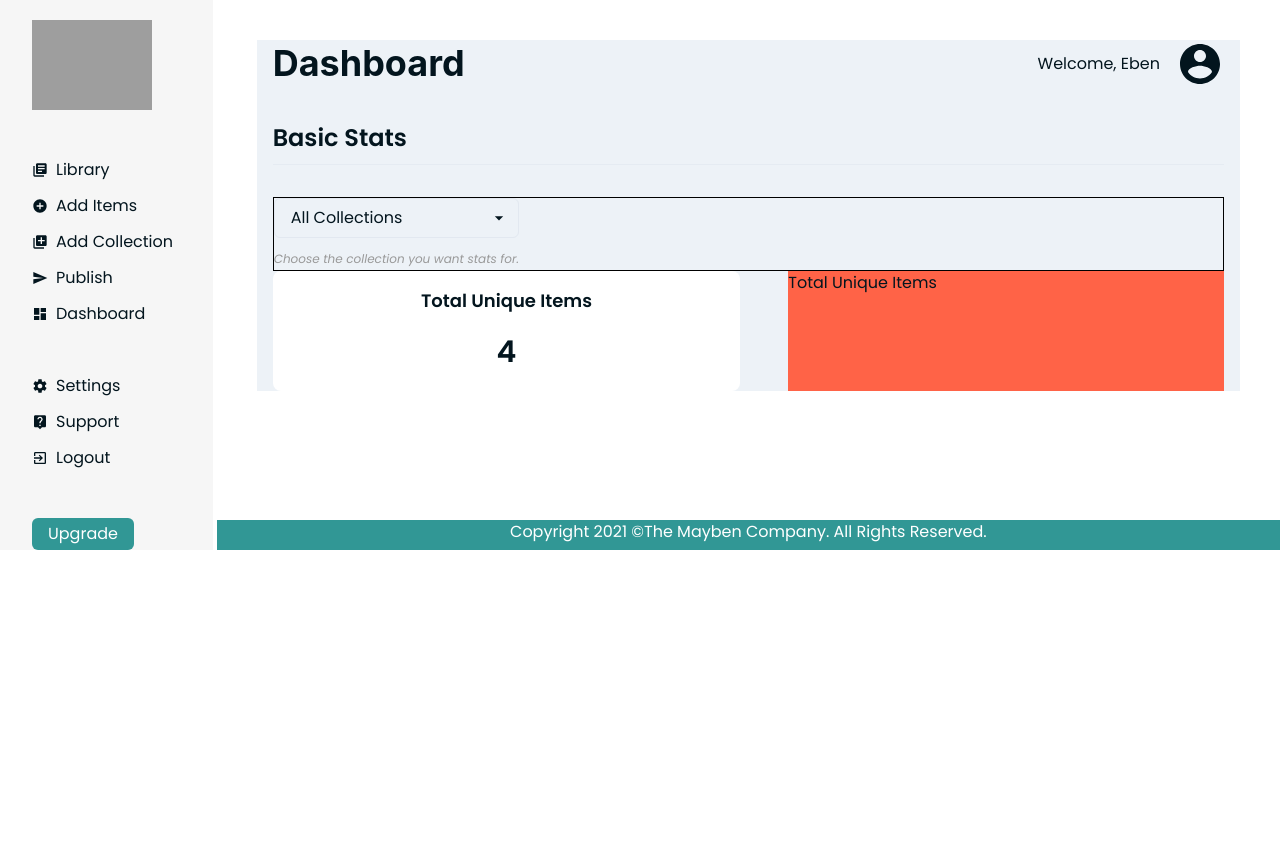
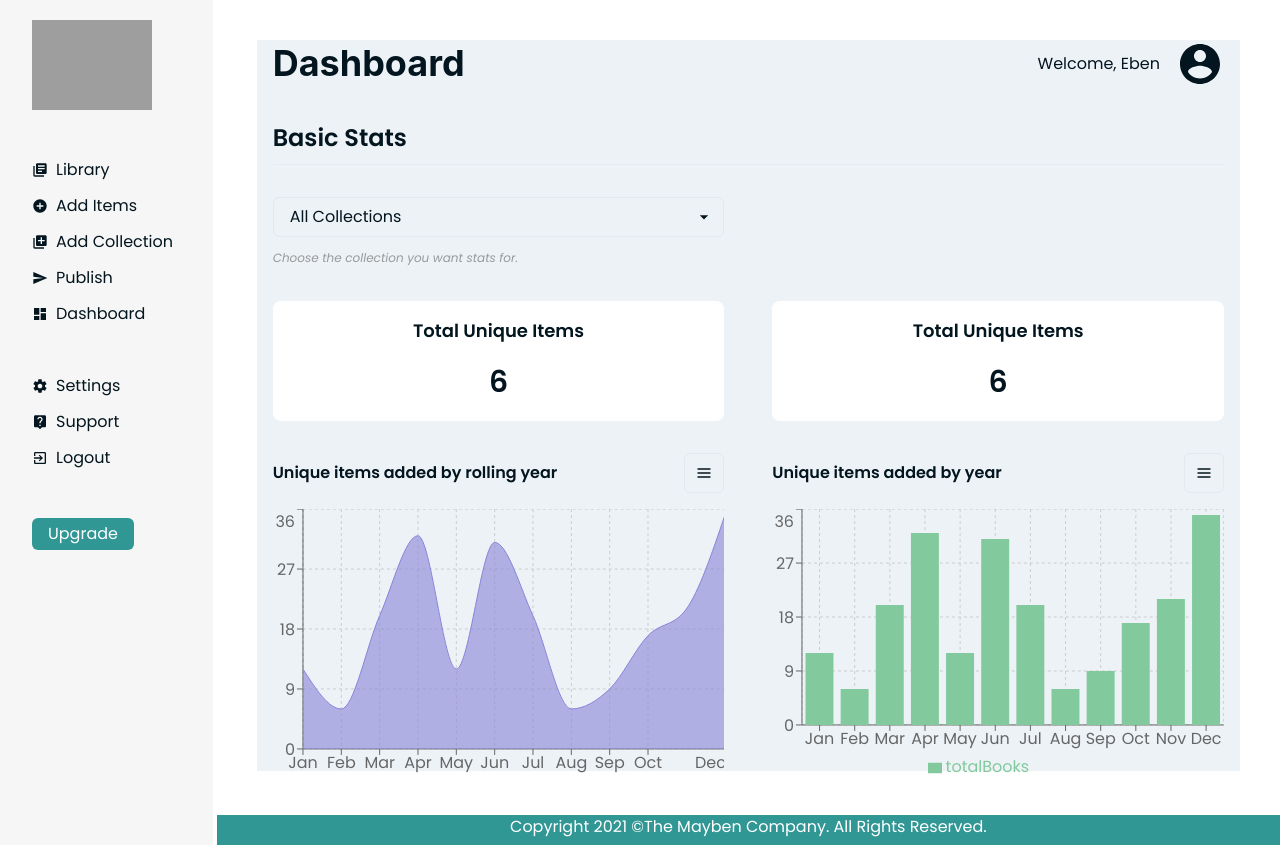
Before and after one commit to ebenofere/libcart-react-chakraui, a React (Create React App) app: page /dashboard in a window 1280 px wide. Before the commit the page ends 800 px from the top, so only its background shows below. Built offline with nearby package versions, Linux system fonts and the light colour scheme; grey boxes are pictures that could not be loaded.

Commit message:
update UI

```diff
--- a/package.json
+++ b/package.json
@@ -16,6 +16,7 @@
     "react-icons": "^3.11.0",
     "react-router-dom": "^6.3.0",
     "react-scripts": "5.0.1",
+    "recharts": "^2.1.13",
     "web-vitals": "^0.2.4"
   },
   "scripts": {
--- a/src/App.js
+++ b/src/App.js
@@ -15,7 +15,7 @@ import {
 import { Routes, Route } from 'react-router-dom';
 import { MdAccountCircle } from 'react-icons/md';
 
-import { bookList } from './store';
+import { bookList, booksNoEachMonth } from './store';
 import { Header } from './Header';
 import Navbar from './components/Nav/Navbar';
 import Footer from './components/Footer/Footer';
@@ -64,7 +64,15 @@ function App() {
             }
           />
           <Route path="/additems" element={<AddItems />} />
-          <Route path="/dashboard" element={<Dashboard />} />
+          <Route
+            path="/dashboard"
+            element={
+              <Dashboard
+                noOfItems={books.length}
+                booksNoEachMonth={booksNoEachMonth}
+              />
+            }
+          />
           <Route path="*" element={<Whoops404 />} />
         </Routes>
       </GridItem>
--- a/src/components/Dashboard/Dashboard.js
+++ b/src/components/Dashboard/Dashboard.js
@@ -11,14 +11,17 @@ import {
 import { MdArrowDropDown } from 'react-icons/md';
 
 import ContainerHeader from '../ContainerHeader';
+import PaperBoard from './PaperBoard';
+import SimpleChart from './SimpleChart';
+import TinyBarChart from './TinyBarChart';
 
-const Dashboard = () => {
+const Dashboard = ({ noOfItems, booksNoEachMonth }) => {
   return (
-    <Container maxW="6xl" bg="gray.100">
+    <Container maxW="6xl" pb={12} bg="gray.100">
       <ContainerHeader pageTitle="Dashboard" tabOne="Basic Stats" />
       <Box>
-        <Flex gap={2} style={{ border: '1px solid black' }}>
-          <Box>
+        <Flex gap={12} mb={8}>
+          <Box flex="1" w="50%">
             <Select
               icon={<MdArrowDropDown />}
               placeholder="All Collections"
@@ -30,26 +33,19 @@ const Dashboard = () => {
               Choose the collection you want stats for.
             </Text>
           </Box>
-          {/* <Box></Box> */}
+          <Box flex="1" w="50%"></Box>
         </Flex>
       </Box>
       <Box>
-        <Flex color="white" gap={12}>
-          <Box flex="1" bg="white" borderRadius="lg" px={4} h="120px" w="100%">
-            <Center>
-              <Flex direction="column" align="center" gap={4} mt={4}>
-                <Text fontWeight="600" fontSize="lg">
-                  Total Unique Items
-                </Text>
-                <Text fontWeight="600" fontSize="3xl">
-                  4
-                </Text>
-              </Flex>
-            </Center>
-          </Box>
-          <Box flex="1" bg="tomato">
-            <Text>Total Unique Items</Text>
-          </Box>
+        <Flex gap={12} mb={8}>
+          <PaperBoard noOfItems={noOfItems} />
+          <PaperBoard noOfItems={noOfItems} />
+        </Flex>
+      </Box>
+      <Box>
+        <Flex gap={12}>
+          <SimpleChart booksNoEachMonth={booksNoEachMonth} />
+          <TinyBarChart booksNoEachMonth={booksNoEachMonth} />
         </Flex>
       </Box>
     </Container>
--- /dev/null
+++ b/src/components/Dashboard/PaperBoard.js
@@ -0,0 +1,29 @@
+import React from 'react';
+import {
+  Text,
+  Box,
+  Divider,
+  Container,
+  Select,
+  Flex,
+  Center,
+} from '@chakra-ui/react';
+
+const PaperBoard = ({ noOfItems }) => {
+  return (
+    <Box flex="1" bg="white" borderRadius="lg" px={4} h="120px" w="100%">
+      <Center>
+        <Flex direction="column" align="center" gap={4} mt={4}>
+          <Text fontWeight="600" fontSize="lg">
+            Total Unique Items
+          </Text>
+          <Text fontWeight="600" fontSize="3xl">
+            {noOfItems}
+          </Text>
+        </Flex>
+      </Center>
+    </Box>
+  );
+};
+
+export default PaperBoard;
--- /dev/null
+++ b/src/components/Dashboard/SimpleChart.js
@@ -0,0 +1,78 @@
+import React from 'react';
+import {
+  AreaChart,
+  Area,
+  XAxis,
+  YAxis,
+  CartesianGrid,
+  Tooltip,
+  ResponsiveContainer,
+} from 'recharts';
+import {
+  Box,
+  Text,
+  Flex,
+  Menu,
+  MenuButton,
+  MenuList,
+  MenuItem,
+  IconButton,
+} from '@chakra-ui/react';
+import { HamburgerIcon } from '@chakra-ui/icons';
+
+const SimpleChart = ({ booksNoEachMonth }) => {
+  return (
+    <Box
+      flex="1"
+      color="lightblue"
+      height="270px"
+      width="180px"
+      // style={{ border: '1px solid black' }}
+    >
+      <Box>
+        <Flex align="center" justifyContent="space-between" mb={4}>
+          <Text fontWeight="600">Unique items added by rolling year</Text>
+          <Menu>
+            <MenuButton
+              as={IconButton}
+              aria-label="options"
+              icon={<HamburgerIcon />}
+              variant="outline"
+            />
+            <MenuList>
+              <MenuItem>Download SVG</MenuItem>
+              <MenuItem>Download PNG</MenuItem>
+              <MenuItem>Download CSV</MenuItem>
+            </MenuList>
+          </Menu>
+        </Flex>
+      </Box>
+      <ResponsiveContainer width="100%" height="100%">
+        <AreaChart
+          width={500}
+          height={400}
+          data={booksNoEachMonth}
+          margin={{
+            top: 0,
+            right: 0,
+            left: -30,
+            bottom: 0,
+          }}
+        >
+          <CartesianGrid strokeDasharray="3 3" />
+          <XAxis dataKey="month" />
+          <YAxis />
+          <Tooltip />
+          <Area
+            type="monotone"
+            dataKey="totalBooks"
+            stroke="#8884d8"
+            fill="#8884d8"
+          />
+        </AreaChart>
+      </ResponsiveContainer>
+    </Box>
+  );
+};
+
+export default SimpleChart;
--- /dev/null
+++ b/src/components/Dashboard/TinyBarChart.js
@@ -0,0 +1,77 @@
+import React from 'react';
+import {
+  BarChart,
+  Bar,
+  Cell,
+  XAxis,
+  YAxis,
+  CartesianGrid,
+  Tooltip,
+  Legend,
+  ResponsiveContainer,
+} from 'recharts';
+import {
+  Box,
+  Text,
+  Flex,
+  Menu,
+  MenuButton,
+  MenuList,
+  MenuItem,
+  IconButton,
+} from '@chakra-ui/react';
+import { HamburgerIcon } from '@chakra-ui/icons';
+
+const TinyBarChart = ({ booksNoEachMonth }) => {
+  return (
+    <Box
+      flex="1"
+      color="lightblue"
+      height="270px"
+      width="180px"
+      //   style={{ border: '1px solid black' }}
+    >
+      <Box>
+        <Flex align="center" justifyContent="space-between" mb={4}>
+          <Text fontWeight="600">Unique items added by year</Text>
+          <Menu>
+            <MenuButton
+              as={IconButton}
+              aria-label="options"
+              icon={<HamburgerIcon />}
+              variant="outline"
+            />
+            <MenuList>
+              <MenuItem>Download SVG</MenuItem>
+              <MenuItem>Download PNG</MenuItem>
+              <MenuItem>Download CSV</MenuItem>
+            </MenuList>
+          </Menu>
+        </Flex>
+      </Box>
+      <ResponsiveContainer width="100%" height="100%">
+        <BarChart
+          width={500}
+          height={300}
+          data={booksNoEachMonth}
+          margin={{
+            top: 0,
+            right: 0,
+            left: -30,
+            bottom: 0,
+          }}
+        >
+          <CartesianGrid strokeDasharray="3 3" />
+          <XAxis dataKey="month" />
+          <YAxis />
+          <Tooltip />
+          <Legend />
+          {/* <Bar dataKey="pv" fill="#8884d8" /> */}
+          <Bar dataKey="totalBooks" fill="#82ca9d" />
+        </BarChart>
+      </ResponsiveContainer>
+    </Box>
+  );
+};
+
+export default TinyBarChart;
--- a/src/store.js
+++ b/src/store.js
@@ -1,5 +1,3 @@
-import { MdCheckCircle } from 'react-icons/md';
-
 export const bookList = [
   {
     id: 'e1',
@@ -86,3 +84,66 @@ export const bookList = [
       "The ultimate hustle is to move freely between the street and corporate worlds, to find your flow and never stay locked in the same position. This is a manifesto for how to operate in the twenty-first century, where everything has been turned on its head. Building on the runaway success of Robert Greene's The 48 Laws of Power (almost five million copies sold), the 'modern Machiavelli' teams up with rapper 50 Cent to show how the power game of success can be played to your advantage. Drawing on the lore of gangsters, hustlers, and hip-hop artists, as well as 50 Cent's business and artistic dealings, the authors present the 'Laws of 50', revealing how to become a master strategist and supreme realist. Success comes from seeking an advantage in each and every encounter, and The 50th Law offers indispensable advice on how to win in business - and in life.",
   },
 ];
+
+export const booksNoEachMonth = [
+  {
+    id: 'b01',
+    month: 'Jan',
+    totalBooks: 12,
+  },
+  {
+    id: 'b02',
+    month: 'Feb',
+    totalBooks: 6,
+  },
+  {
+    id: 'b03',
+    month: 'Mar',
+    totalBooks: 20,
+  },
+  {
+    id: 'b04',
+    month: 'Apr',
+    totalBooks: 32,
+  },
+  {
+    id: 'b05',
+    month: 'May',
+    totalBooks: 12,
+  },
+  {
+    id: 'b06',
+    month: 'Jun',
+    totalBooks: 31,
+  },
+  {
+    id: 'b07',
+    month: 'Jul',
+    totalBooks: 20,
+  },
+  {
+    id: 'b08',
+    month: 'Aug',
+    totalBooks: 6,
+  },
+  {
+    id: 'b09',
+    month: 'Sep',
+    totalBooks: 9,
+  },
+  {
+    id: 'b10',
+    month: 'Oct',
+    totalBooks: 17,
+  },
+  {
+    id: 'b11',
+    month: 'Nov',
+    totalBooks: 21,
+  },
+  {
+    id: 'b12',
+    month: 'Dec',
+    totalBooks: 35,
+  },
+];
```
Also changed, not shown: 1 other file (tests, documents, lock files or other folders).
